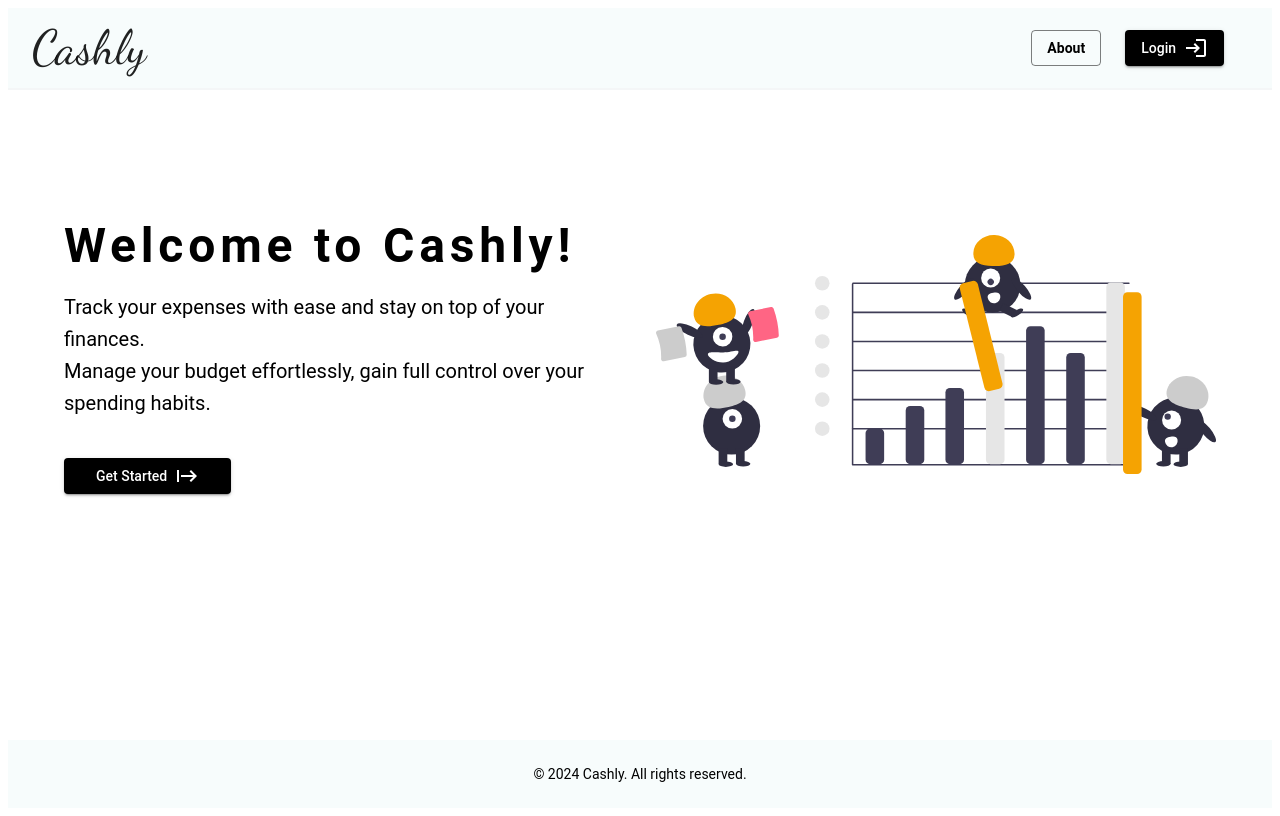
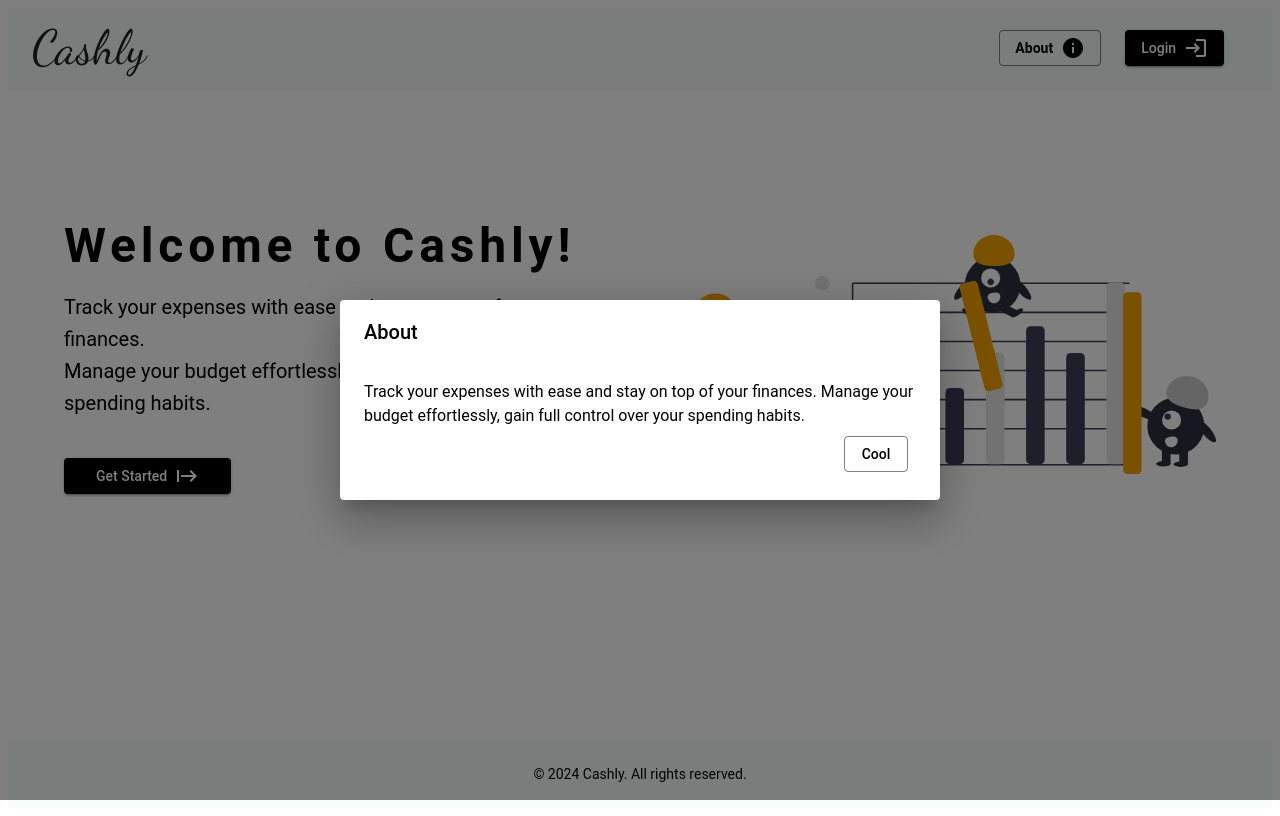
Before and after one commit to ahmedelamins/Cashly, a React (Vite) app in the folder cashly.client/: page / in a window 1280 px wide. Both pictures are taken after a click on the button "About". Built offline with nearby package versions, Linux system fonts and the light colour scheme; a web font is replaced by a local one.

Commit message:
About dialog, icon

```diff
--- a/cashly.client/src/Pages/LandingPage.jsx
+++ b/cashly.client/src/Pages/LandingPage.jsx
@@ -15,14 +15,16 @@ import {
 } from '@mui/material';
 import LoginIcon from '@mui/icons-material/Login';
 import StartIcon from '@mui/icons-material/Start';
+import InfoIcon from '@mui/icons-material/Info';
 import { useNavigate } from 'react-router-dom';
-import vector from '../assets/vector.svg';  // Import the SVG file
+import vector from '../assets/vector.svg';
 
 const LandingPage = () => {
     const nav = useNavigate();
 
     const [loginOpen, setLoginOpen] = useState(false);
     const [joinOpen, setJoinOpen] = useState(false);
+    const [aboutOpen, setAboutOpen] = useState(false);
     const [formData, setFormData] = useState({ username: '', password: '' });
 
     const handleInputChange = (e) => {
@@ -71,8 +73,9 @@ const LandingPage = () => {
                     <Button variant="outlined"
                         color="primary"
                         sx={{ fontWeight: "600", ml: 4 }}
-                        onClick={() => { }}>
-                        About
+                        onClick={() => setAboutOpen(true)}>
+                        <span style={{ marginRight: '8px' }}>About</span>
+                        <InfoIcon />
                     </Button>
                     <Button variant="contained"
                         color="primary"
@@ -149,6 +152,24 @@ const LandingPage = () => {
                     </Typography>
                 </Container>
             </Box>
+
+            {/* Aboud Modal */}
+            <Dialog open={aboutOpen} onClose={() => setAboutOpen(false)}>
+                <DialogTitle>About</DialogTitle>
+                <DialogContent>
+                    <Box component="form" onSubmit={handleLoginSubmit} sx={{ mt: 2 }}>
+                        <Typography>
+                            Track your expenses with ease and stay on top of your finances.
+                            Manage your budget effortlessly, gain full control over your spending habits.
+                        </Typography>
+                        <DialogActions>
+                            <Button variant="outlined" onClick={() => setAboutOpen(false)} color="primary">
+                                Cool
+                            </Button>
+                        </DialogActions>
+                    </Box>
+                </DialogContent>
+            </Dialog>
 
             {/* Login Modal */}
             <Dialog open={loginOpen} onClose={() => setLoginOpen(false)}>
```
